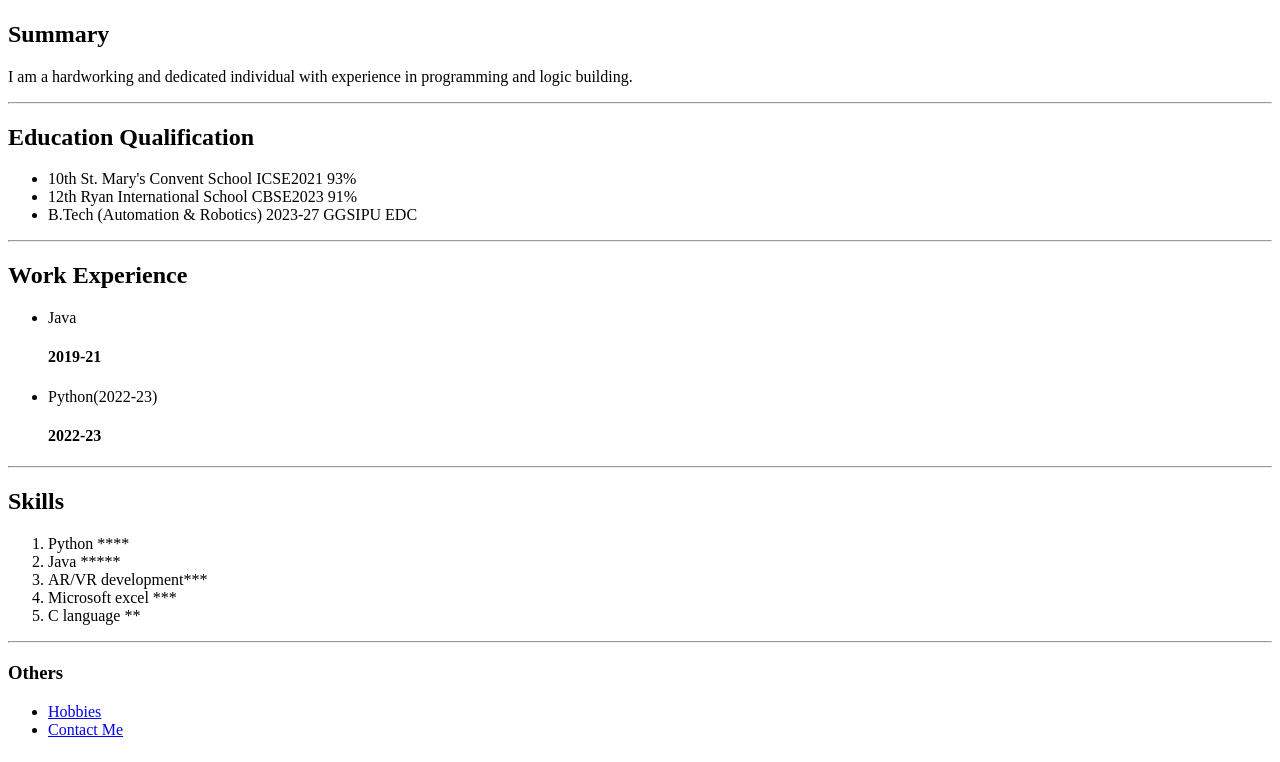
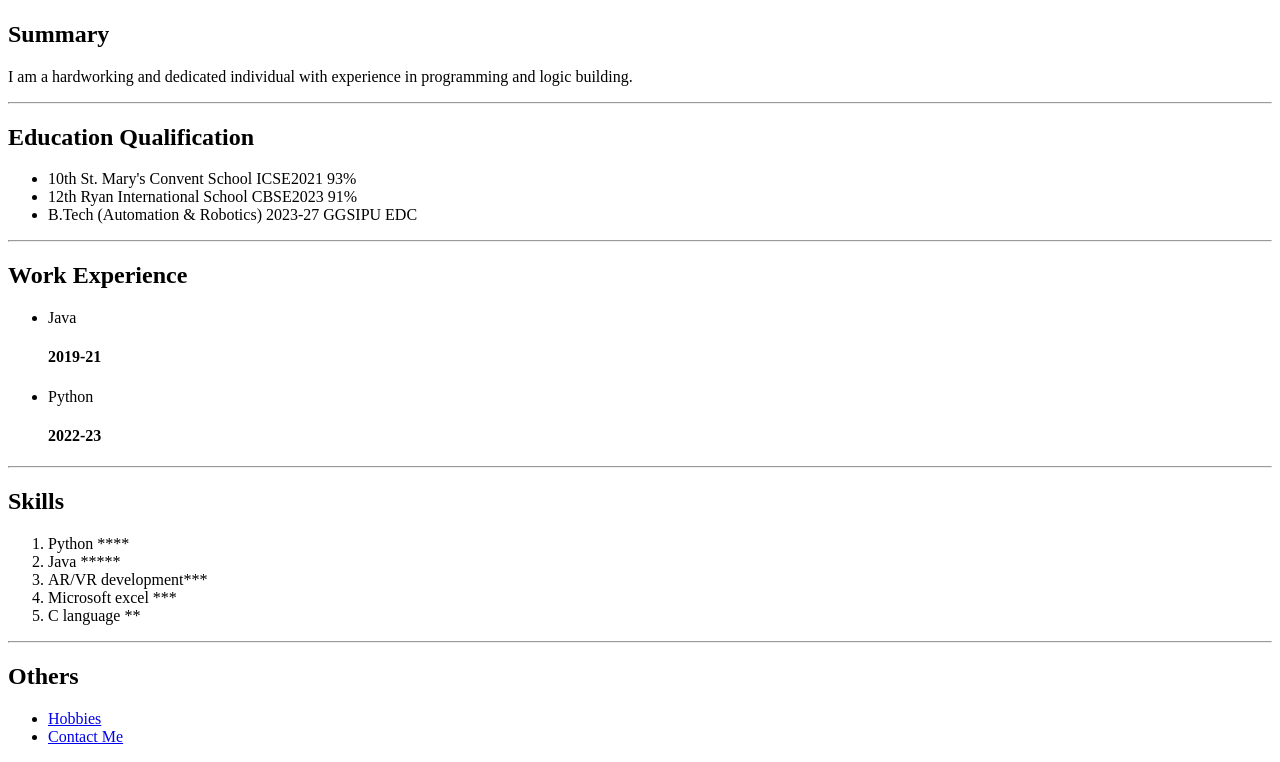
Before and after one commit to sarthaksharmassss14/htmlportfolio, a plain HTML site: page index.html in a window 1280 px wide. Shown: the part 430-1192 px from the top of the page. Drawn offline with Linux system fonts and the light colour scheme.

Commit message:
Update index.html

```diff
--- a/index.html
+++ b/index.html
@@ -20,7 +20,7 @@
     <ul>
         <li>Java </li>
         <h4>2019-21</h4>
-        <li>Python(2022-23)</li>
+        <li>Python</li>
         <h4>2022-23</h4>
     </ul>
     <hr>
@@ -33,7 +33,7 @@
         <li>C language **</li>
     </ol>
     <hr>
-    <h3>Others</h3>
+    <h2>Others</h2>
     <ul>
    <li> <a href="hobby.html">Hobbies</a></li>
    <li> <a href="contact.html">Contact Me</a></li>
```
